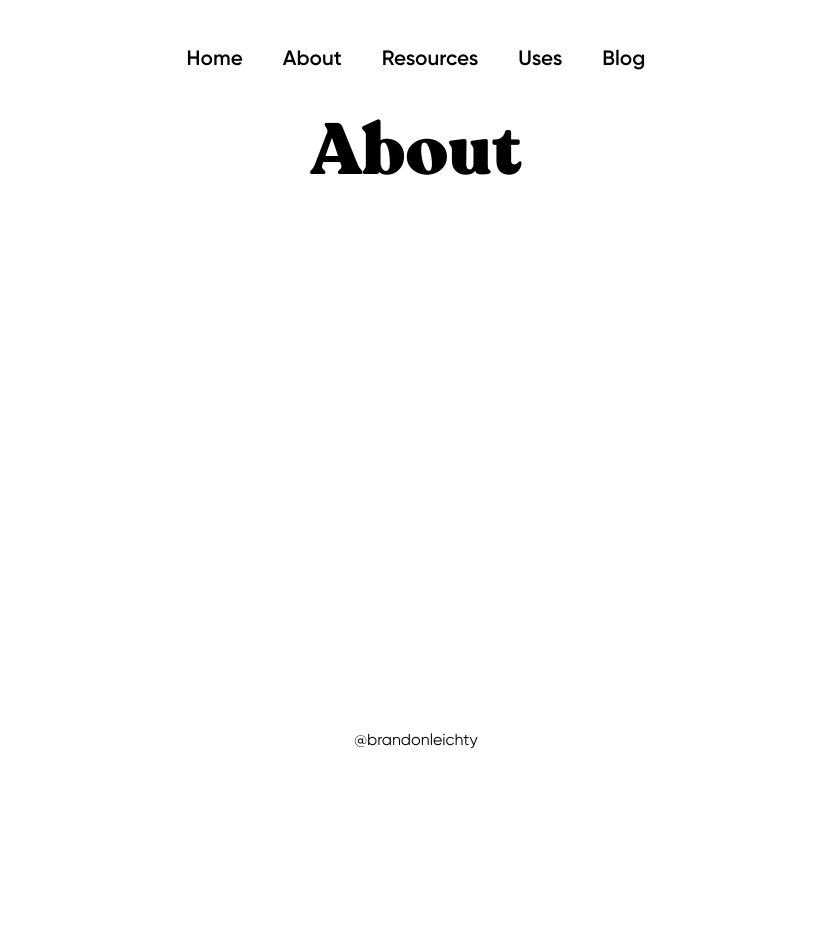
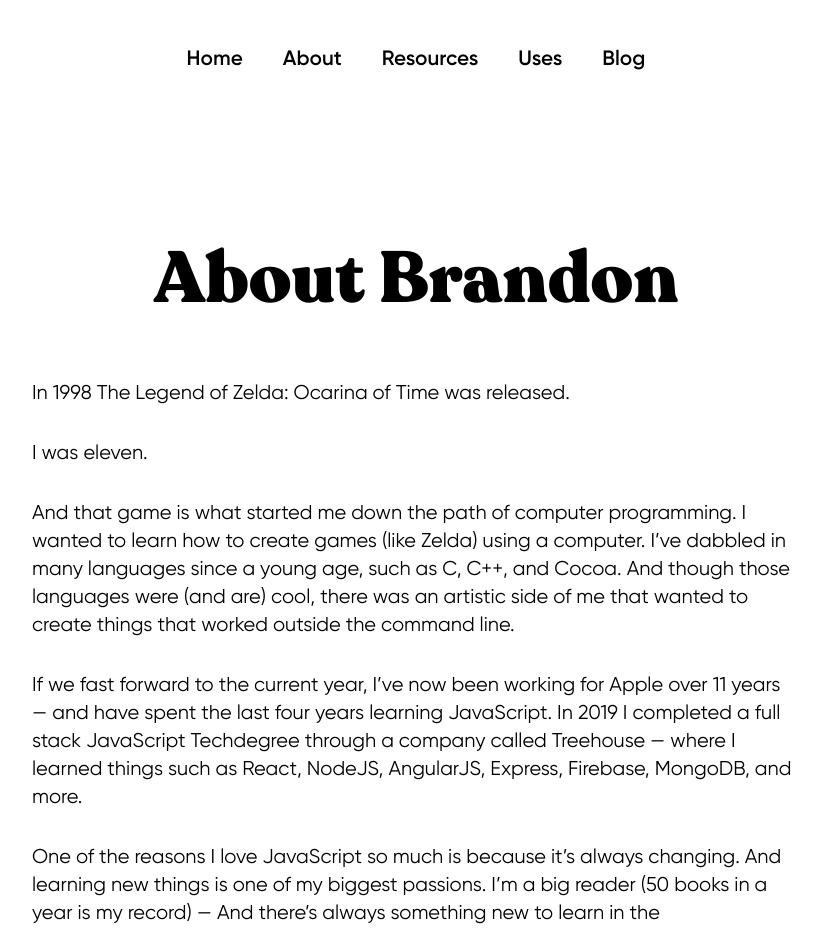
Before and after one commit to brandonleichty/personal-website-nextjs, a Next.js app: page /about in a window 1280 px wide. Shown: the top 929 px of the page, without its empty margins (224-1046 px from the left). Before the commit the page ends 800 px from the top, so only its background shows below. Built offline with nearby package versions, Linux system fonts and the light colour scheme.

Commit message:
add initial about page content

```diff
--- a/pages/about.js
+++ b/pages/about.js
@@ -1,5 +1,7 @@
 import React from "react";
 import Head from "next/head";
+import Image from 'next/image'
+
 
 export default function About() {
   return (
@@ -16,9 +18,39 @@ export default function About() {
           }}
         />
       </Head>
-      <main>
-        <div className="heading">
-          <h1>About</h1>
+      <main className="max-w-3xl mx-auto">
+        <div className="heading about">
+          <h1>About Brandon</h1>
+          <section className="text-lg sm:text-xl">
+            <p>In 1998 The Legend of Zelda: Ocarina of Time was released.</p>
+
+            <p>I was eleven.</p>
+
+            <p>
+              And that game is what started me down the path of computer
+              programming. I wanted to learn how to create games (like Zelda)
+              using a computer. I’ve dabbled in many languages since a young
+              age, such as C, C++, and Cocoa. And though those languages were
+              (and are) cool, there was an artistic side of me that wanted to
+              create things that worked outside the command line.
+            </p>
+
+            <p>
+              If we fast forward to the current year, I’ve now been working for
+              Apple over 11 years — and have spent the last four years learning
+              JavaScript. In 2019 I completed a full stack JavaScript Techdegree
+              through a company called Treehouse — where I learned things such
+              as React, NodeJS, AngularJS, Express, Firebase, MongoDB, and more.
+            </p>
+
+            <p>
+              One of the reasons I love JavaScript so much is because it’s
+              always changing. And learning new things is one of my biggest
+              passions. I’m a big reader (50 books in a year is my record) — And
+              there’s always something new to learn in the JavaScript/web world.
+              Whether it be a new framework, paradigm, or best practice.
+            </p>
+          </section>
         </div>
       </main>
     </>
```
